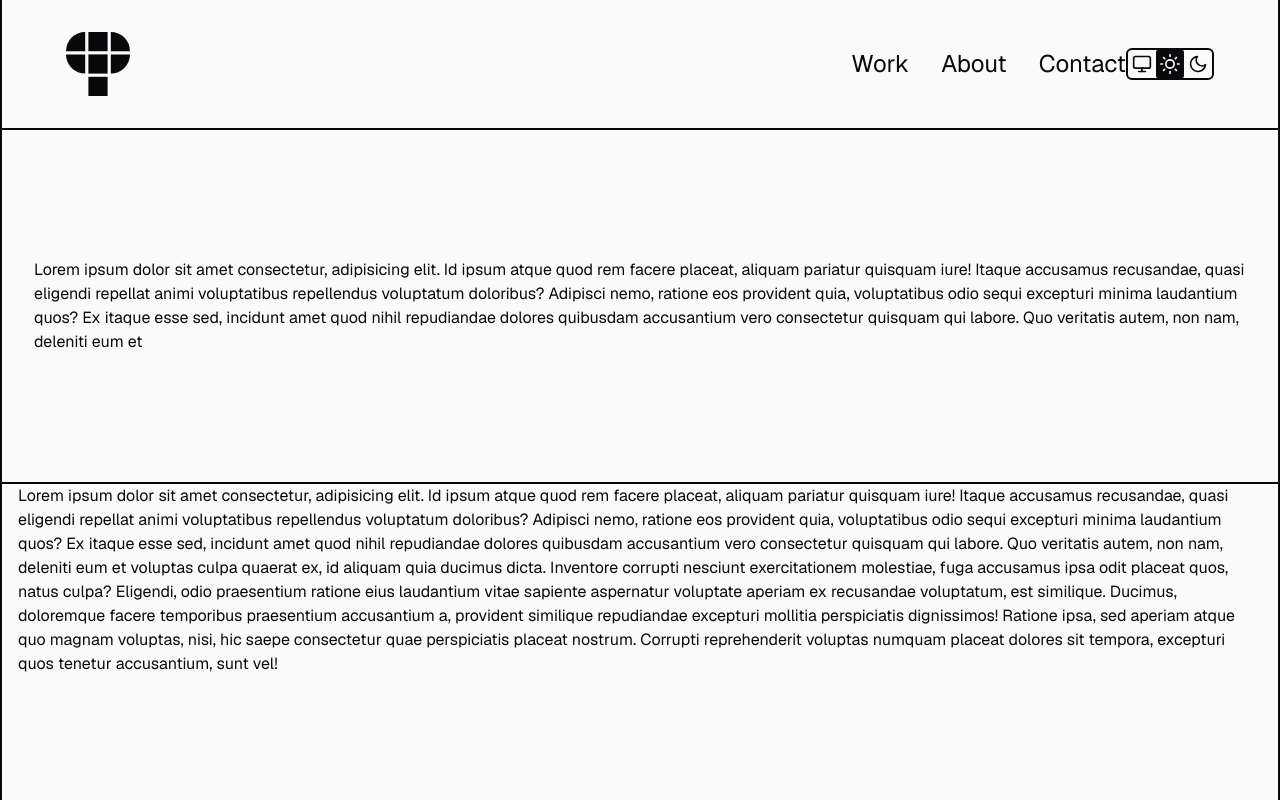
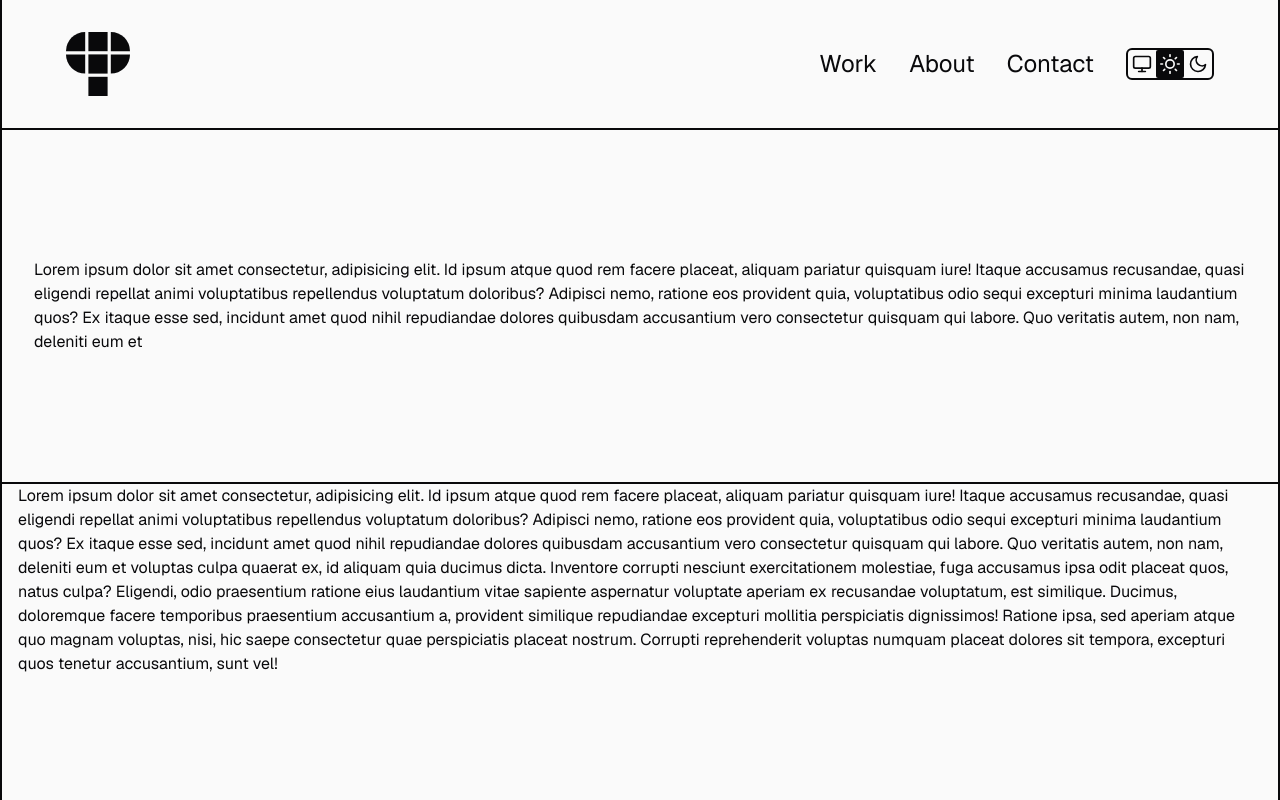
Before and after one commit to dominik060/d0m1.cz, a Next.js app: page / in a window 1280 px wide. Built offline with nearby package versions, Linux system fonts and the light colour scheme.

Commit message:
Add gap to theme switcher

```diff
--- a/src/components/navbar/NavBar.tsx
+++ b/src/components/navbar/NavBar.tsx
@@ -14,7 +14,7 @@
       <Link href="/" title="Přejít na domovskou stránku" className="">
         <Logo className="w-16" aria-hidden="true" />
       </Link>
-      <div className="flex flex-wrap items-center">
+      <div className="flex flex-wrap items-center gap-8">
         <NavLinks
           className="flex flex-nowrap gap-8 text-h3"
           navLinkList={[
```
